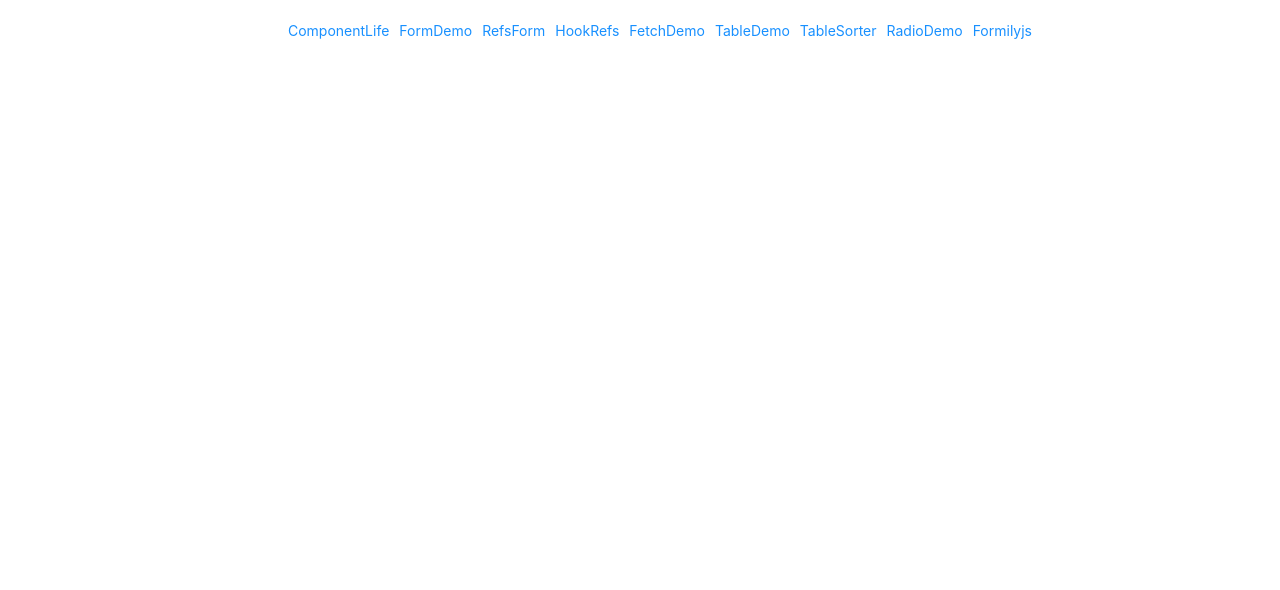
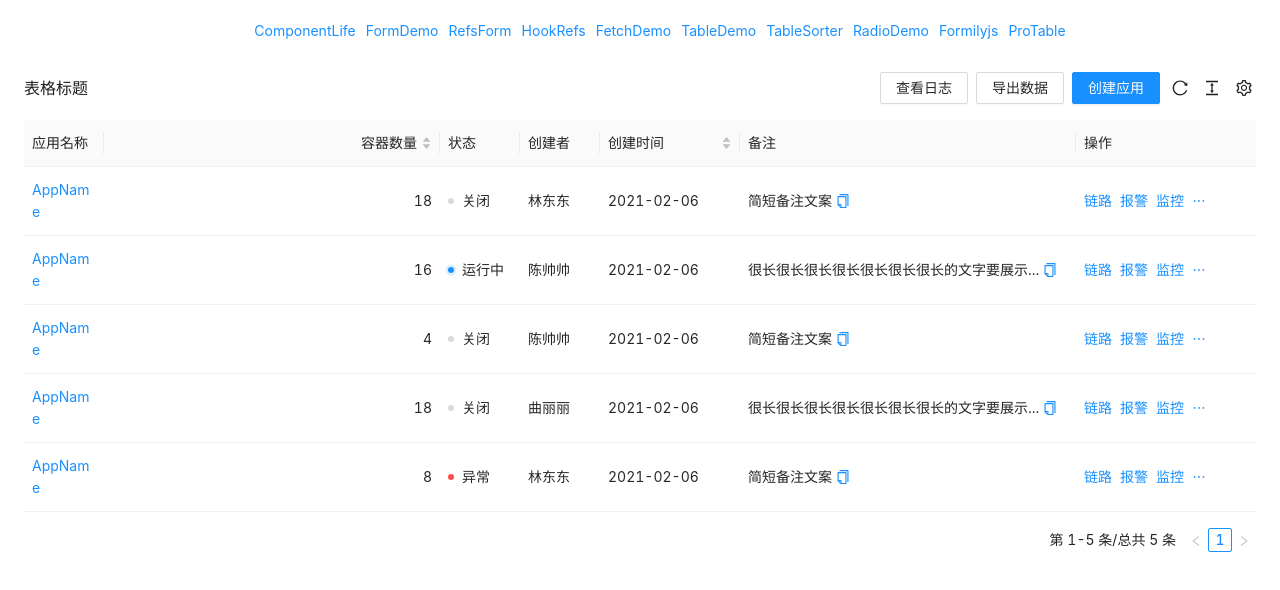
Before and after one commit to z825316969/react-learn, a React app: page /#/ProTable in a window 1280 px wide. Shown: the top 590 px of the page. Built offline with nearby package versions, Linux system fonts and the light colour scheme; what @formily/core would draw is missing.

Commit message:
add(depend): 增加proTabel的依赖

```diff
--- a/package.json
+++ b/package.json
@@ -9,6 +9,7 @@
     "test": "node scripts/test.js"
   },
   "dependencies": {
+    "@ant-design/pro-table": "^2.50.0",
     "@babel/core": "7.12.3",
     "@formily/antd": "^2.0.0-rc.3",
     "@formily/core": "^2.0.0-rc.3",
--- /dev/null
+++ b/src/ProTable.jsx
@@ -0,0 +1,134 @@
+import React from 'react'
+import { Button, Tooltip } from 'antd'
+import ProTable, { TableDropdown } from '@ant-design/pro-table'
+
+const valueEnum = {
+  0: 'close',
+  1: 'running',
+  2: 'online',
+  3: 'error',
+}
+
+const tableListDataSource = []
+
+const creators = ['付小小', '曲丽丽', '林东东', '陈帅帅', '兼某某']
+
+for (let i = 0; i < 5; i += 1) {
+  tableListDataSource.push({
+    key: i,
+    name: 'AppName',
+    containers: Math.floor(Math.random() * 20),
+    creator: creators[Math.floor(Math.random() * creators.length)],
+    status: valueEnum[Math.floor(Math.random() * 10) % 4],
+    createdAt: Date.now() - Math.floor(Math.random() * 100000),
+    memo: i % 2 === 1 ? '很长很长很长很长很长很长很长的文字要展示但是要留下尾巴' : '简短备注文案',
+  })
+}
+
+const columns = [
+  {
+    title: '应用名称',
+    width: 80,
+    dataIndex: 'name',
+    render: _ => <a>{_}</a>,
+  },
+  {
+    title: '容器数量',
+    dataIndex: 'containers',
+    align: 'right',
+    sorter: (a, b) => a.containers - b.containers,
+  },
+  {
+    title: '状态',
+    width: 80,
+    dataIndex: 'status',
+    initialValue: 'all',
+    valueEnum: {
+      all: { text: '全部', status: 'Default' },
+      close: { text: '关闭', status: 'Default' },
+      running: { text: '运行中', status: 'Processing' },
+      online: { text: '已上线', status: 'Success' },
+      error: { text: '异常', status: 'Error' },
+    },
+  },
+  {
+    title: '创建者',
+    width: 80,
+    dataIndex: 'creator',
+    valueEnum: {
+      all: { text: '全部' },
+      付小小: { text: '付小小' },
+      曲丽丽: { text: '曲丽丽' },
+      林东东: { text: '林东东' },
+      陈帅帅: { text: '陈帅帅' },
+      兼某某: { text: '兼某某' },
+    },
+  },
+  {
+    title: (
+      <>
+        创建时间
+        <Tooltip placement="top" title="这是一段描述"></Tooltip>
+      </>
+    ),
+    width: 140,
+    key: 'since',
+    dataIndex: 'createdAt',
+    valueType: 'date',
+    sorter: (a, b) => a.createdAt - b.createdAt,
+  },
+  {
+    title: '备注',
+    dataIndex: 'memo',
+    ellipsis: true,
+    copyable: true,
+  },
+  {
+    title: '操作',
+    width: 180,
+    key: 'option',
+    valueType: 'option',
+    render: () => [
+      <a key="link">链路</a>,
+      <a key="link2">报警</a>,
+      <a key="link3">监控</a>,
+      <TableDropdown
+        key="actionGroup"
+        menus={[
+          { key: 'copy', name: '复制' },
+          { key: 'delete', name: '删除' },
+        ]}
+      />,
+    ],
+  },
+]
+
+export default () => {
+  return (
+    <ProTable
+      columns={columns}
+      request={(params, sorter, filter) => {
+        // 表单搜索项会从 params 传入，传递给后端接口。
+        console.log(params, sorter, filter)
+        return Promise.resolve({
+          data: tableListDataSource,
+          success: true,
+        })
+      }}
+      rowKey="key"
+      pagination={{
+        showQuickJumper: true,
+      }}
+      search={false}
+      dateFormatter="string"
+      headerTitle="表格标题"
+      toolBarRender={() => [
+        <Button key="show">查看日志</Button>,
+        <Button key="out">导出数据</Button>,
+        <Button type="primary" key="primary">
+          创建应用
+        </Button>,
+      ]}
+    />
+  )
+}
--- a/src/app.jsx
+++ b/src/app.jsx
@@ -11,6 +11,7 @@ import TableDemo from './TableSrotDemo'
 import TableSorter from './TableSorter'
 import RadioDemo from './RadioDemo'
 import Formilyjs from './Formilyjs'
+import ProTable from './ProTable'
 
 class App extends React.Component {
   render() {
@@ -45,6 +46,9 @@ class App extends React.Component {
             <li>
               <Link to="/Formilyjs">Formilyjs</Link>
             </li>
+            <li>
+              <Link to="/ProTable">ProTable</Link>
+            </li>
           </ul>
           <Route exact path="/" component={ComponentLife} />
           <Route path="/FormDemo" component={FormDemo} />
@@ -55,6 +59,7 @@ class App extends React.Component {
           <Route path="/TableSorter" component={TableSorter} />
           <Route path="/RadioDemo" component={RadioDemo} />
           <Route path="/Formilyjs" component={Formilyjs} />
+          <Route path="/ProTable" component={ProTable} />
         </Router>
       </>
     )
```
Also changed, not shown: 1 other file (tests, documents, lock files or other folders).
